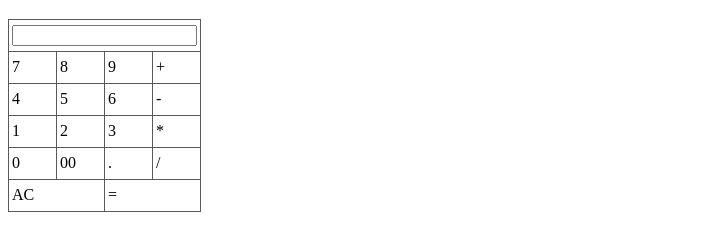
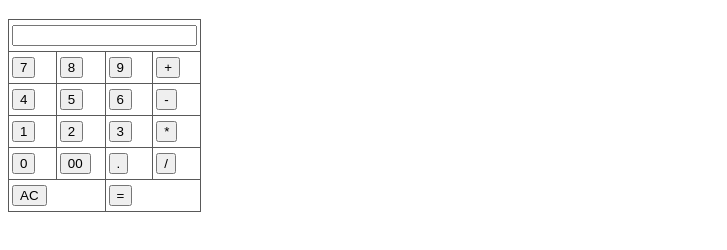
Before and after one commit to ryuuya0921/-calculator, a plain HTML site: page index.html in a window 1280 px wide. Shown: the part 70-320 px from the top of the page, without its empty margins (0-727 px from the left). Drawn offline with Linux system fonts and the light colour scheme.

Commit message:
secondcommit

```diff
--- a/index.html
+++ b/index.html
@@ -9,7 +9,7 @@
 <body>
   <h1>電卓</h1>
 
-  <table>
+  <table class="mein">
     <tbody>
 
       <tr>
@@ -19,32 +19,32 @@
       </tr>
 
       <tr>
-        <td>7</td>
-        <td>8</td>
-        <td>9</td>
-        <td>+</td>
+        <td><input type="button" value="7"></td>
+        <td><input type="button" value="8"></td>
+        <td><input type="button" value="9"></td>
+        <td><input type="button" value="+"></td>
       </tr>
       <tr>
-        <td>4</td>
-        <td>5</td>
-        <td>6</td>
-        <td>-</td>
+        <td><input type="button" value="4"></td>
+        <td><input type="button" value="5"></td>
+        <td><input type="button" value="6"></td>
+        <td><input type="button" value="-"></td>
       </tr>
       <tr>
-        <td>1</td>
-        <td>2</td>
-        <td>3</td>
-        <td>*</td>
+        <td><input type="button" value="1"></td>
+        <td><input type="button" value="2"></td>
+        <td><input type="button" value="3"></td>
+        <td><input type="button" value="*"></td>
       </tr>
       <tr>
-        <td>0</td>
-        <td>00</td>
-        <td>.</td>
-        <td>/</td>
+        <td><input type="button" value="0"></td>
+        <td><input type="button" value="00"></td>
+        <td><input type="button" value="."></td>
+        <td><input type="button" value="/"></td>
       </tr>
       <tr>
-        <td colspan="2">AC</td>
-        <td colspan="2">=</td>
+        <td colspan="2"><input type="button" value="AC"></td>
+        <td colspan="2"><input type="button" value="="></td>
       </tr>
     </tbody>
   </table>
```
